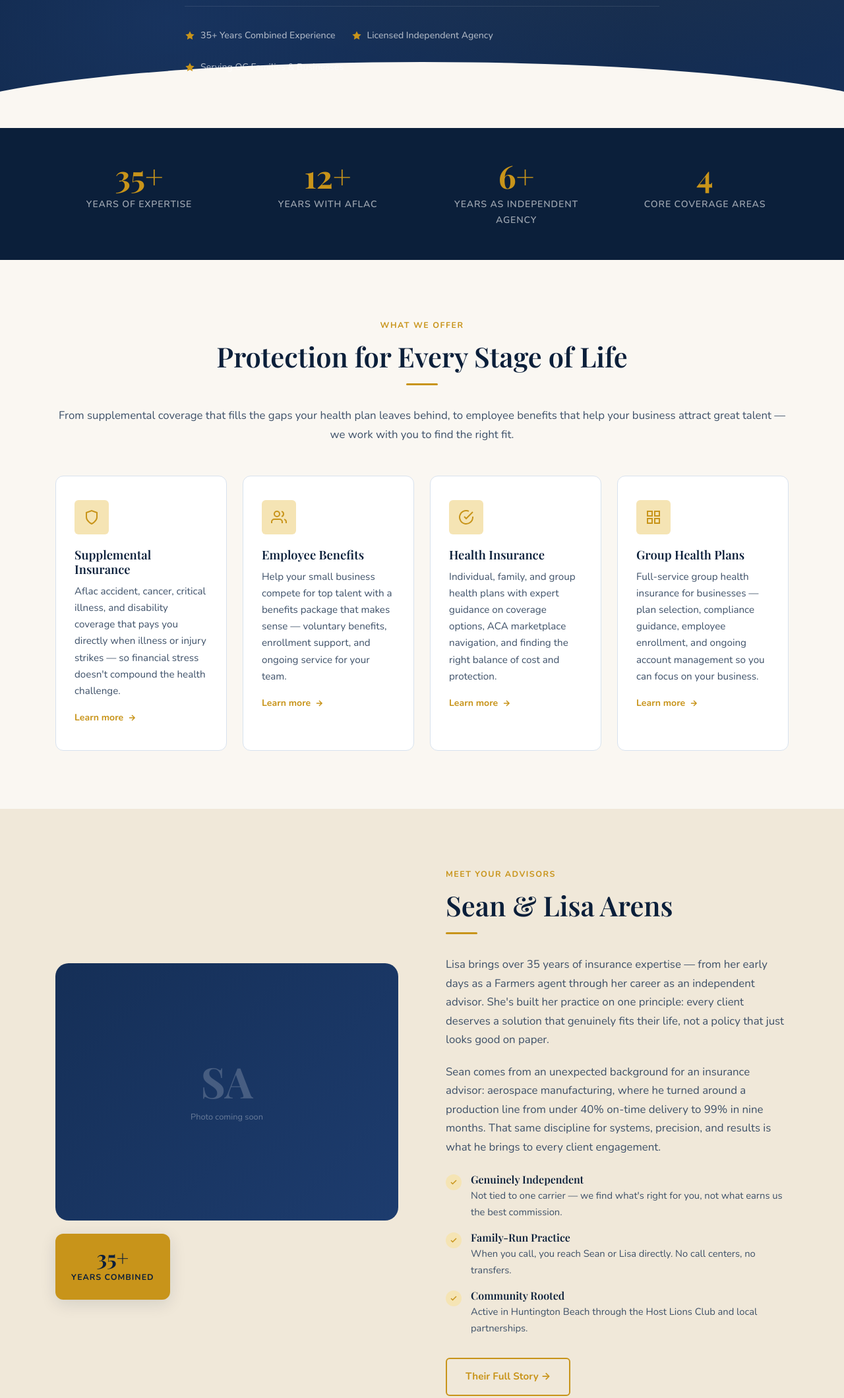
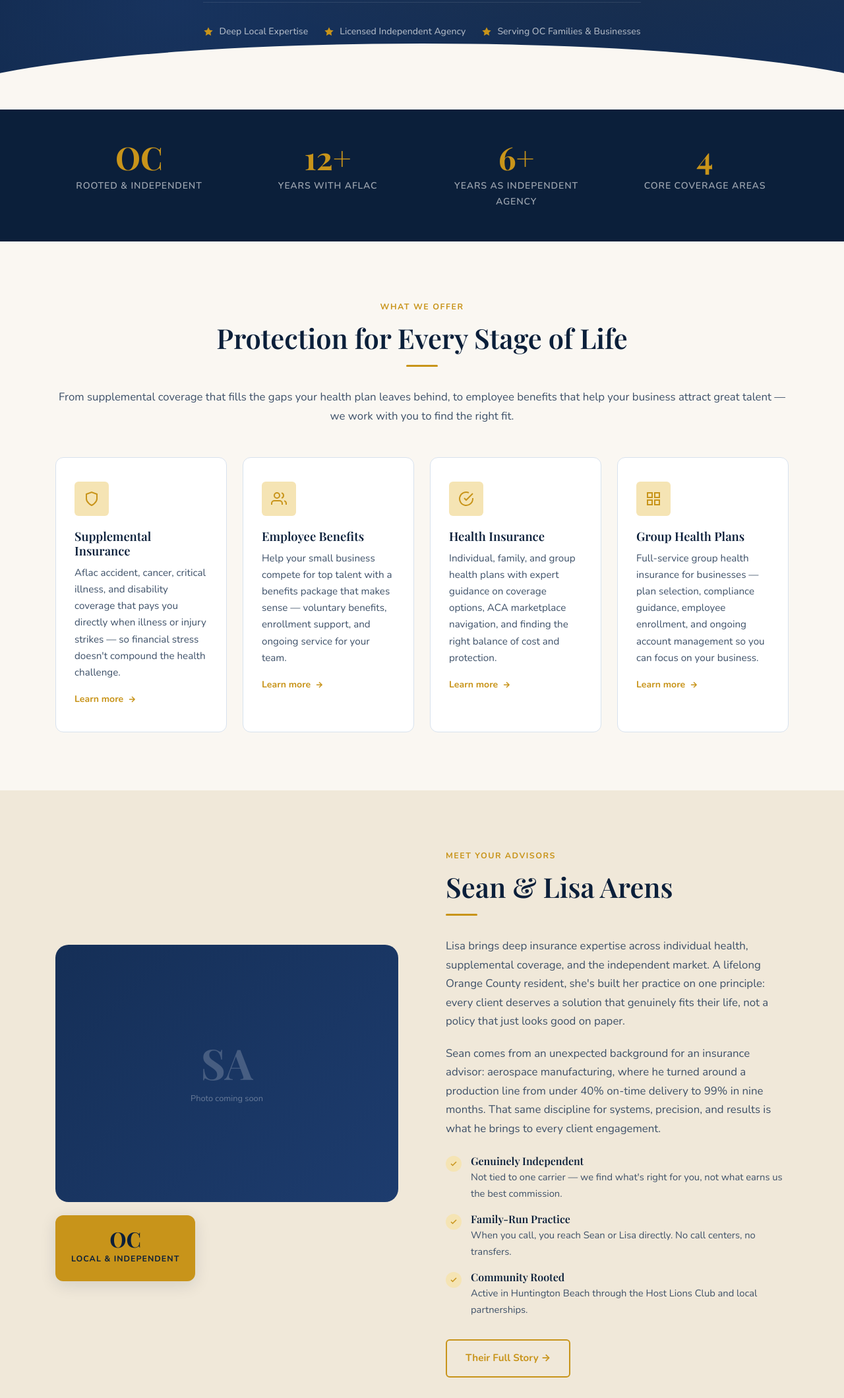
Before and after one commit to jhicks935-lab/arens-insurance, a plain HTML site: page index.html in a window 1280 px wide. Shown: the part 634-2753 px from the top of the page at 66% size. Drawn offline with nearby package versions, Linux system fonts and the light colour scheme; a web font is replaced by a local one.

Commit message:
Remove all 35+ years and Farmers references site-wide

```diff
--- a/index.html
+++ b/index.html
@@ -42,7 +42,7 @@
         <em>Actually Count On</em>
       </h1>
       <p class="hero-sub animate-fade-up delay-2">
-        Over 35 years of combined expertise. Sean and Lisa Arens bring the precision
+        Sean and Lisa Arens bring the precision
         of aerospace operations and the depth of decades in insurance together —
         so your family and business are genuinely protected.
       </p>
@@ -59,7 +59,7 @@
       <div class="hero-trust animate-fade-up delay-4">
         <div class="hero-trust-item">
           <svg width="16" height="16" viewBox="0 0 24 24" fill="currentColor"><path d="M12 2l3.09 6.26L22 9.27l-5 4.87 1.18 6.88L12 17.77l-6.18 3.25L7 14.14 2 9.27l6.91-1.01L12 2z"/></svg>
-          35+ Years Combined Experience
+          Deep Local Expertise
         </div>
         <div class="hero-trust-item">
           <svg width="16" height="16" viewBox="0 0 24 24" fill="currentColor"><path d="M12 2l3.09 6.26L22 9.27l-5 4.87 1.18 6.88L12 17.77l-6.18 3.25L7 14.14 2 9.27l6.91-1.01L12 2z"/></svg>
@@ -79,8 +79,8 @@
   <div class="container">
     <div class="stats-grid">
       <div class="stat-item">
-        <div class="stat-number">35+</div>
-        <div class="stat-label">Years of Expertise</div>
+        <div class="stat-number">OC</div>
+        <div class="stat-label">Rooted & Independent</div>
       </div>
       <div class="stat-item">
         <div class="stat-number">12+</div>
@@ -168,8 +168,8 @@
           </div>
         </div>
         <div class="col-img-badge" style="position:relative;bottom:auto;right:auto;display:inline-block;margin-top:20px">
-          <strong>35+</strong>
-          <span>Years Combined</span>
+          <strong>OC</strong>
+          <span>Local & Independent</span>
         </div>
       </div>
       <div>
@@ -177,7 +177,7 @@
         <h2 class="section-title">Sean &amp; Lisa Arens</h2>
         <div class="divider"></div>
         <p style="margin-bottom:20px">
-          Lisa brings over 35 years of insurance expertise — from her early days as a Farmers agent through her career as an independent advisor. She's built her practice on one principle: every client deserves a solution that genuinely fits their life, not a policy that just looks good on paper.
+          Lisa brings deep insurance expertise across individual health, supplemental coverage, and the independent market. A lifelong Orange County resident, she's built her practice on one principle: every client deserves a solution that genuinely fits their life, not a policy that just looks good on paper.
         </p>
         <p style="margin-bottom:24px">
           Sean comes from an unexpected background for an insurance advisor: aerospace manufacturing, where he turned around a production line from under 40% on-time delivery to 99% in nine months. That same discipline for systems, precision, and results is what he brings to every client engagement.
```
Also changed, not shown: businesses.html (+1 -1 lines), contact.html (+1 -1 lines), individuals.html (+1 -1 lines).
